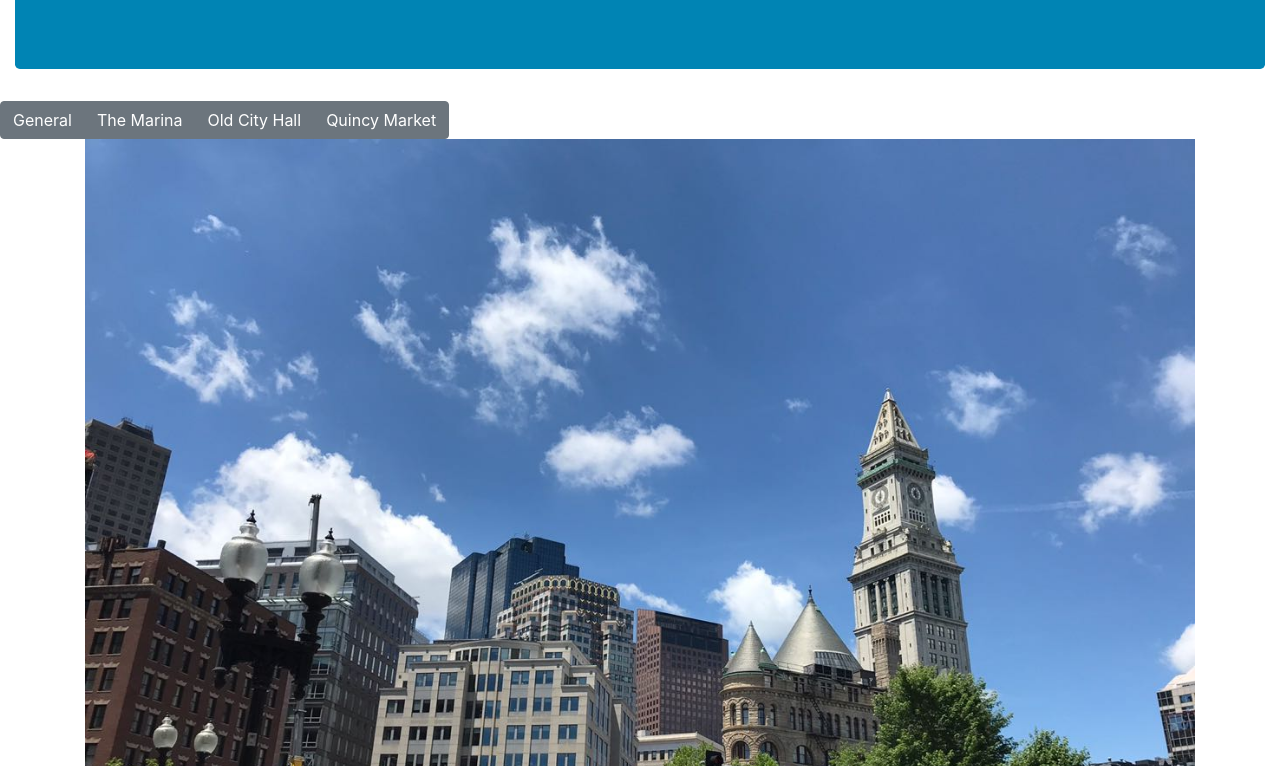
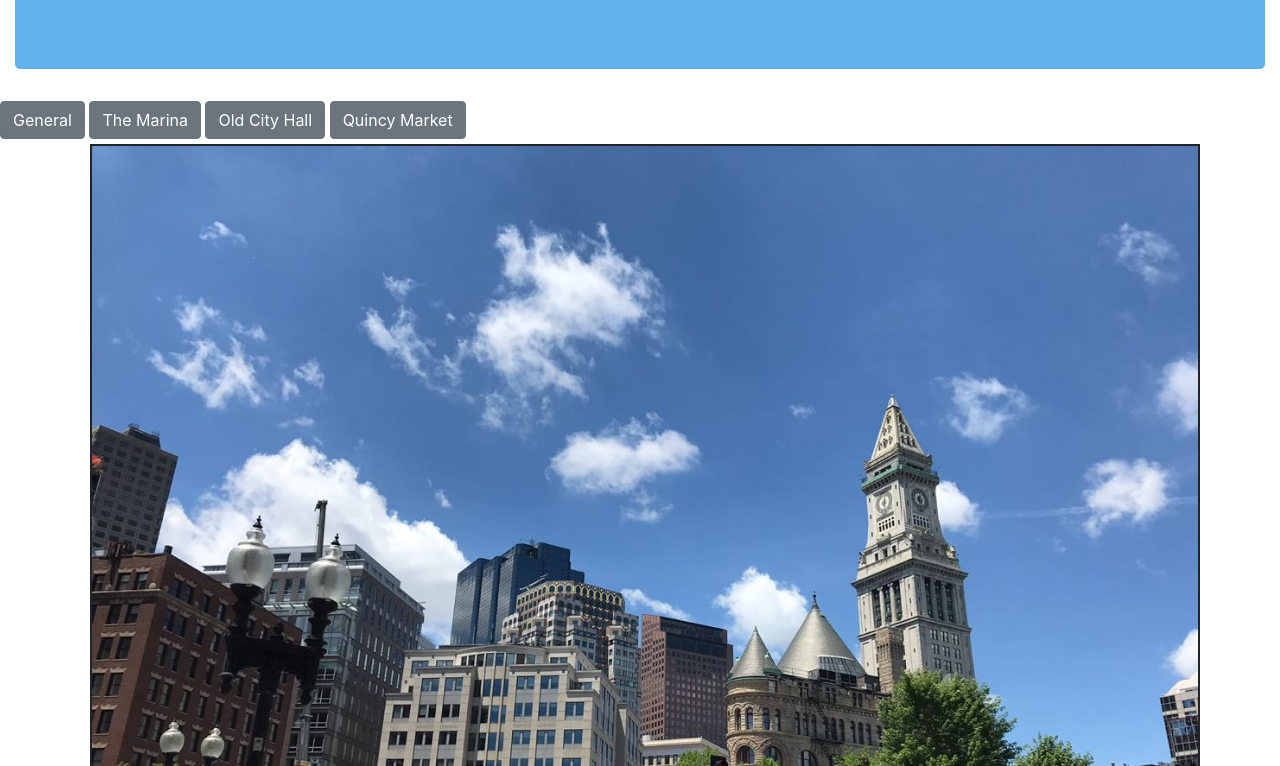
Before and after one commit to michaelzhang608/project0, a plain HTML site: page general.html in a window 1280 px wide. Shown: the part 152-918 px from the top of the page. Drawn offline with nearby package versions, Linux system fonts and the light colour scheme.

Commit message:
some more changes?

```diff
--- a/general.html
+++ b/general.html
@@ -20,12 +20,12 @@
 
 
 
-        <div class="btn-group" align="center">
+
           <a class="btn btn-secondary" href="general.html">General</a>
           <a class="btn btn-secondary" href="marina.html">The Marina</a>
           <a class="btn btn-secondary" href="oldcityhall.html">Old City Hall</a>
           <a class="btn btn-secondary" href="quincymarket.html">Quincy Market</a>
-        </div>
+
 
 
 
--- a/static/styles.scss
+++ b/static/styles.scss
@@ -1,5 +1,5 @@
 // Website Theme
-$theme: #0084b4;
+$theme: #61b2ed;
 
 .jumbotron
 {
@@ -20,9 +20,12 @@ $theme: #0084b4;
 
 .container
 {
-    img
+    > img
     {
 
         width: 100%;
+        margin: 5px;
+        border-style: solid;
+        border-width: 2px;
     }
 }
```
Also changed, not shown: static/styles.css, 2 other files.
